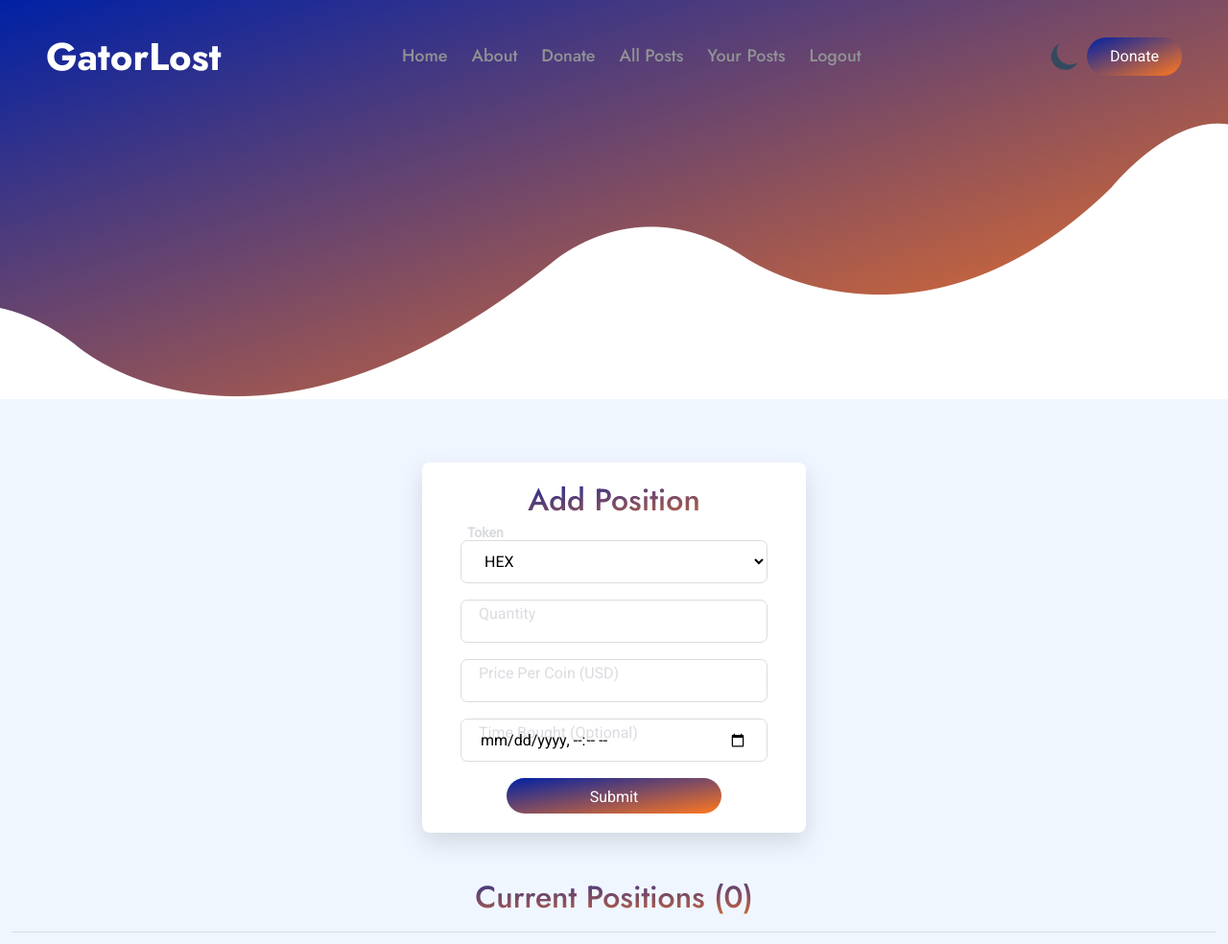
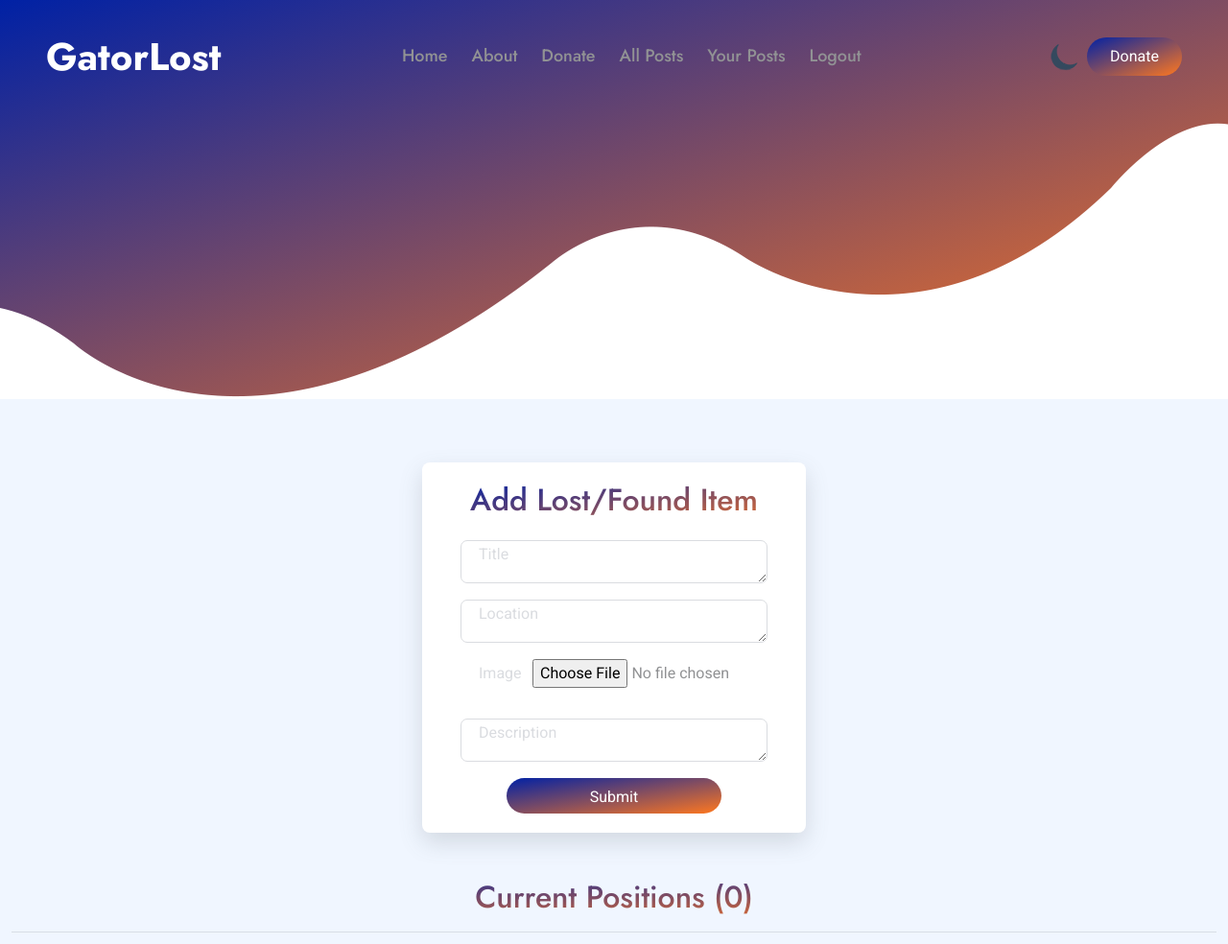
Before and after one commit to amandacruzz/TheFounders, a Django app: page /positions/ in a window 1280 px wide. Shown: the top 984 px of the page at 96% size. Run offline with Django 4.2, Linux system fonts and the light colour scheme; the visitor is signed in with stand-in values (Sample User, id 1); data comes from the database, SQL or seed files in the repository; data that the repository does not hold is empty; some libraries are stand-ins or nearby versions.

Commit message:
changed title name

```diff
--- a/templates/positions.html
+++ b/templates/positions.html
@@ -21,7 +21,7 @@
         {% include 'navbar.html' %}
         <!-- Navbar & Hero End -->
 <body id="bootstrap-overrides">
-
+        <style>.left {margin-left: 75px;}</style>
         <!-- Add Position Start -->
         <div style="padding-top:10px">
             <div class="signupFrm" style="margin-top: 80px">
@@ -29,26 +29,26 @@
                     <div class="text-center wow fadeInUp" data-wow-delay="0.1s">
                     <form action="" class="form" method="POST">
                         {% csrf_token %}
-                      <h2 class="text-primary-gradient fw-medium loginmg" style="padding-bottom: 15px">Add Position</h2>
+                      <h2 class="text-primary-gradient fw-medium loginmg" style="padding-bottom: 15px">Add Lost/Found Item</h2>
 
                       <div class="inputContainer">
-                        {% render_field form.coin class="input" placeholder="a" %}
-                        <label for="" class="label">Token</label>
+                        {% render_field form.title class="input" placeholder="a" %}
+                        <label for="" class="label">Title</label>
                       </div>
 
                       <div class="inputContainer">
-                        {% render_field form.quantity min=0.00000001 class="input" placeholder="a" %}
-                        <label for="" class="label">Quantity</label>
+                        {% render_field form.location min=0.00000001 class="input" placeholder="a" %}
+                        <label for="" class="label">Location</label>
                       </div>
 
                       <div class="inputContainer">
-                        {% render_field form.price_per_coin class="input" placeholder="a" %}
-                        <label for="" class="label">Price Per Coin (USD)</label>
+                        {% render_field form.image type="file" style="line-height: normal !important;margin-left: 75px;" placeholder="" %}
+                        <label for="" class="label">Image</label>
                       </div>
 
                       <div class="inputContainer">
-                        {% render_field form.time_bought class="input" type="datetime-local" style="line-height: normal !important" placeholder="" %}
-                        <label for="" class="label">Time Bought (Optional)</label>
+                        {% render_field form.description class="input" placeholder="a" %}
+                        <label for="" class="label">Description</label>
                       </div>
 
                       <div>
--- a/trackapp/forms.py
+++ b/trackapp/forms.py
@@ -1,6 +1,6 @@
 from django.forms import ModelForm
 from django import forms
-from .models import Acc_Positions
+from .models import Acc_Positions, lostItem
 
 class Acc_Positions_Form(forms.ModelForm):
 	class Meta:
@@ -14,3 +14,8 @@ class Acc_Positions_Form(forms.ModelForm):
 			'time_bought': forms.DateTimeField(attrs={'class': 'form-control', 'placeholder':""}, required=False)
 		}
 		'''
+
+class Lost_Item_Form(forms.ModelForm):
+	class Meta:
+		model = lostItem
+		fields = ['title', 'location', 'description', 'image']
--- a/trackapp/models.py
+++ b/trackapp/models.py
@@ -23,6 +23,12 @@ class Coins(models.Model):
 	class Meta:
 		verbose_name_plural = "Coins"
 
+class lostItem(models.Model):
+	username_id = models.ForeignKey(User, on_delete=models.CASCADE, null=True)
+	title = models.TextField()
+	location = models.TextField()
+	description = models.TextField()
+	image = models.ImageField()
 
 class Acc_Positions(models.Model):
 	username_id = models.ForeignKey(User, on_delete=models.CASCADE, null=True)
--- a/trackapp/views.py
+++ b/trackapp/views.py
@@ -1,6 +1,6 @@
 from django.shortcuts import render, redirect
 from .models import *
-from .forms import Acc_Positions_Form
+from .forms import Acc_Positions_Form, Lost_Item_Form
 from plots.views import pieChart, linechartPlain, historicPriceChange, aggPos, getPrices
 from plots.views import dashplotval
 
@@ -80,7 +80,7 @@ def positions(request):
     if str(request.user) == 'AnonymousUser':
         return redirect('/account/login/')
 
-    form = Acc_Positions_Form(request.POST)
+    form = Lost_Item_Form(request.POST)
 
     if form.data and form.is_valid() and form.cleaned_data['quantity'] != 0:
         position = form.save(commit=False)
```
Also changed, not shown: 1 other file.
